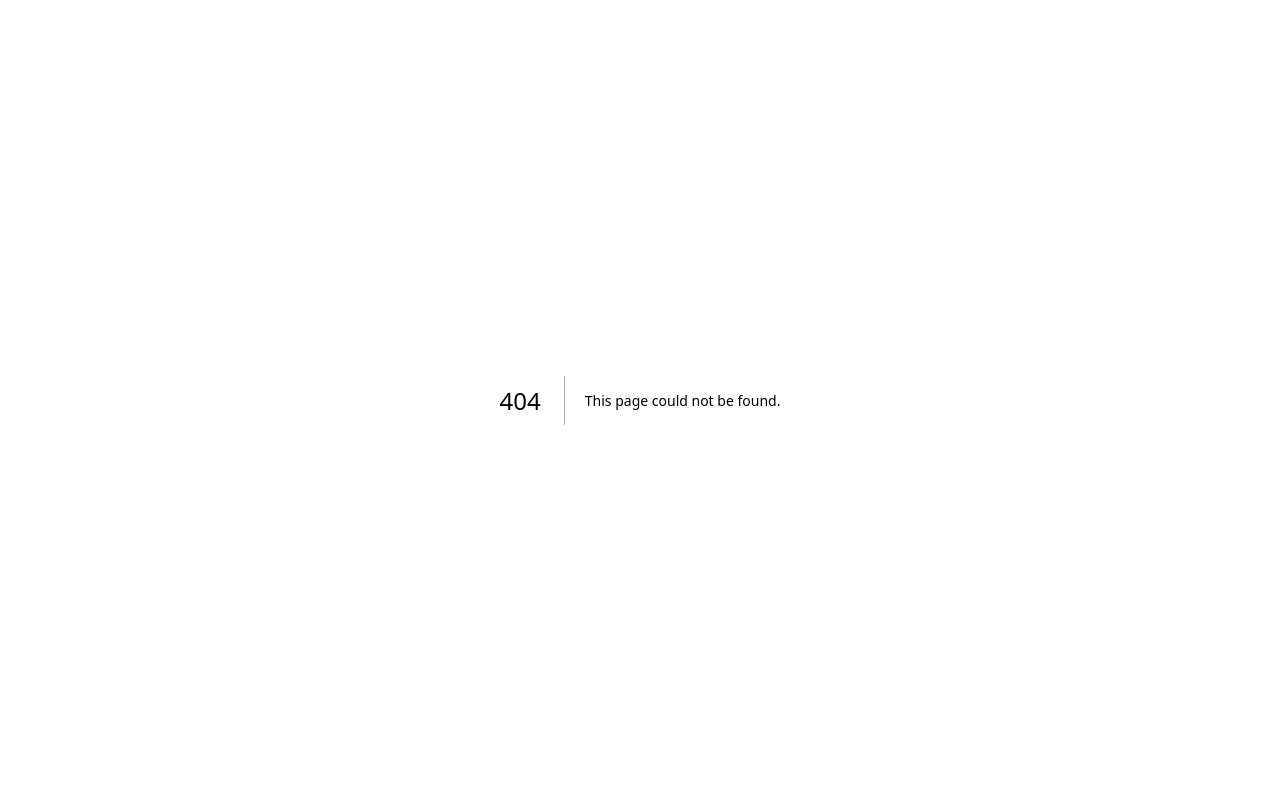
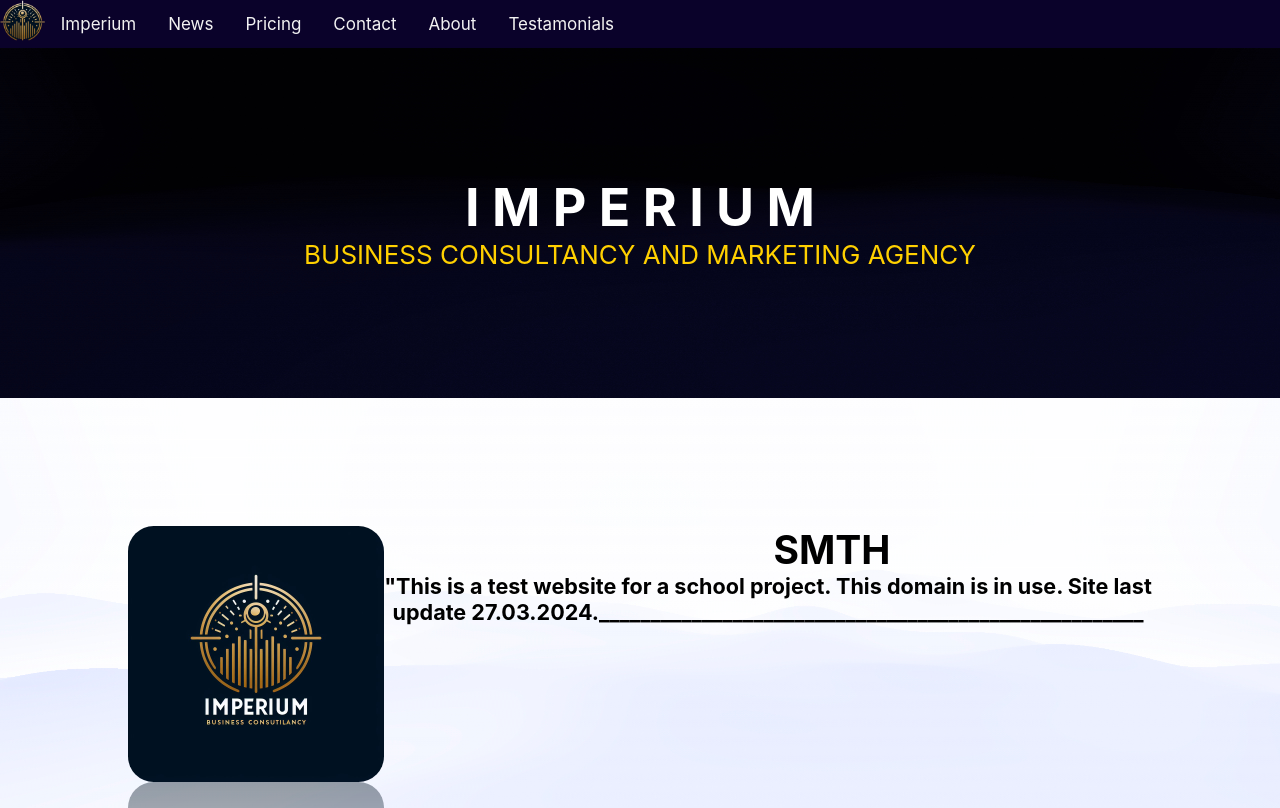
Before and after one commit to EB378/Gopher3, a Next.js app: page /news in a window 1280 px wide. Before the commit this address had no page. Shown: the top 808 px of the page. Built offline with nearby package versions, Linux system fonts and the light colour scheme.

Commit message:
new file:   src/app/components/Homepage.js 	modified:   src/app/components/Nav.js 	modified:   src/app/page.js 	new file:   src/pages/news.js

```diff
--- a/src/app/components/Nav.js
+++ b/src/app/components/Nav.js
@@ -1,16 +1,17 @@
 import styles from './Nav.module.css'
 import Logo from "./Logo";
+import Link from 'next/link'
 export default function Nav() {
   return (
     <>
       <div className={styles.topnav}>
           <Logo />
-          <a href="#home">Imperium</a>
-          <a href="#news">News</a>
-          <a href="#pricing">Pricing</a>
-          <a href="#contact">Contact</a>
-          <a href="#about">About</a>
-          <a href="#testamonials">Testamonials</a>
+          <Link href="/">Imperium</Link>
+          <Link href="/news">News</Link>
+          <Link href="#pricing">Pricing</Link>
+          <Link href="#contact">Contact</Link>
+          <Link href="#about">About</Link>
+          <Link href="#testamonials">Testamonials</Link>
       </div>
     </>
   )
--- /dev/null
+++ b/src/pages/news.js
@@ -0,0 +1,21 @@
+import styles from "@/app/page.module.css";
+import Nav from '@/app/components/Nav';
+import Box1 from "@/app/components/Box1";
+import Box2 from "@/app/components/Box2";
+import Box3 from "@/app/components/Box3";
+import "@/app/globals.css";
+
+export default () => (
+    <>
+        <main className={styles.main}>
+            <div className="App">
+                <header className="App-header">
+                    <Nav/>
+                    <Box1/>
+                    <Box2/>
+                    <Box3/>
+                </header>
+            </div>
+        </main>
+    </>
+);
```
Also changed, not shown: src/app/components/Homepage.js (added, +13 -0 lines), src/app/page.js (+6 -14 lines).
